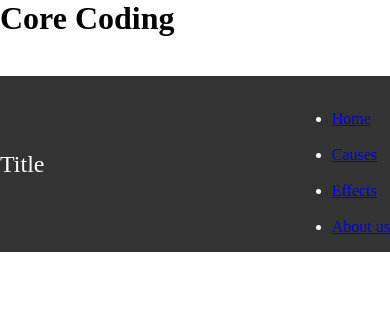
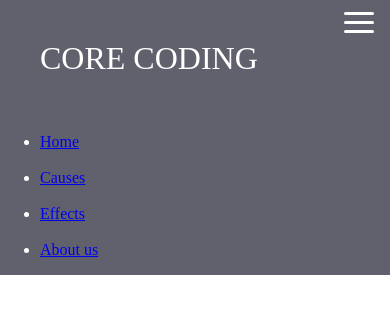
Before and after one commit to Srivats728/corecoding, a plain HTML site: page index.html in a window 390 px wide. Drawn offline with Linux system fonts and the light colour scheme.

Commit message:
not much done

```diff
--- a/index.html
+++ b/index.html
@@ -17,13 +17,12 @@
     <script src="script.js"></script>
 
 
-
-      <header>
-        <h1 class="heading">Core Coding</h1>
-         <br>
-
     <nav class="navbar">
-      <div class="title">Title</div>
+      <div class="title">CORE CODING</div>
+      <a href="a" class="toggle-button">
+        <span class="bar"></span>
+         <span class="bar"></span>
+          <span class="bar"></span>
       <ul>
         <br>
 
--- a/style.css
+++ b/style.css
@@ -9,16 +9,16 @@ padding: 0;
 
 .navbar {
   display: flex;
-  justify-content: space-between;
-  align-items: center;
-  background-color: #333;
+  justify-content: space-evenly;
+  align-items: initial;
+  background-color: rgb(97, 97, 110);
   color: white;
 
 }
 
 .title {
-  font-size: 1.5rem;
-  margin: . 5rem;
+  font-size: 2rem;
+  margin: 2.5rem;
 }
 
 .navbar-links ul {
@@ -27,3 +27,53 @@ padding: 0;
 display: flex;
 
 }
+
+.navbar-links li {
+    list-style: none;
+
+}
+
+.navbar-links li a {
+text-decoration: none;
+color: white;
+padding: 1rem;
+display: block;
+}
+
+.navbar-links li:hover {
+  background-color: #555;
+}
+
+.toggle-button {
+position: absolute;
+top: .75rem;
+right: 1rem;
+display: none;
+flex-direction: column;
+justify-content: space-between;
+width: 30px;
+height: 21;
+}
+
+.toggle-button .bar {
+ height: 3px;
+ width: 100%;
+ background-color: white;
+ border-radius: 10px;
+}
+
+@media (max-width: 600px) {
+.toggle-button {
+display: flex;
+}
+
+.navbar-links {
+  /* display: none */
+}
+
+.navbar {
+flex-direction: column;
+align-items: flex-start
+}
+
+}
```
Also changed, not shown: pages/air.html (+3 -1 lines).
